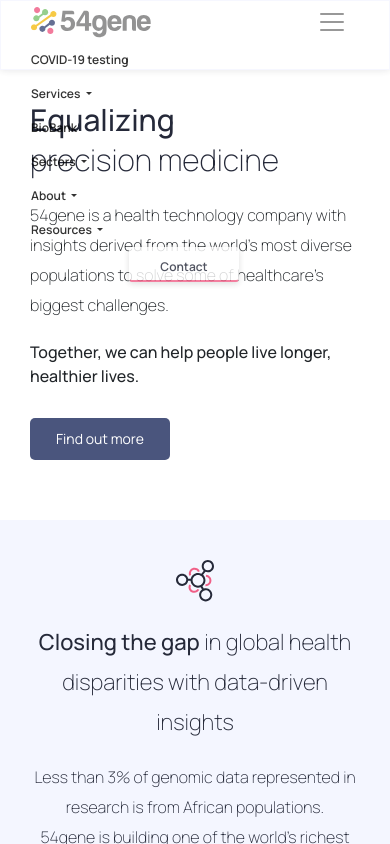
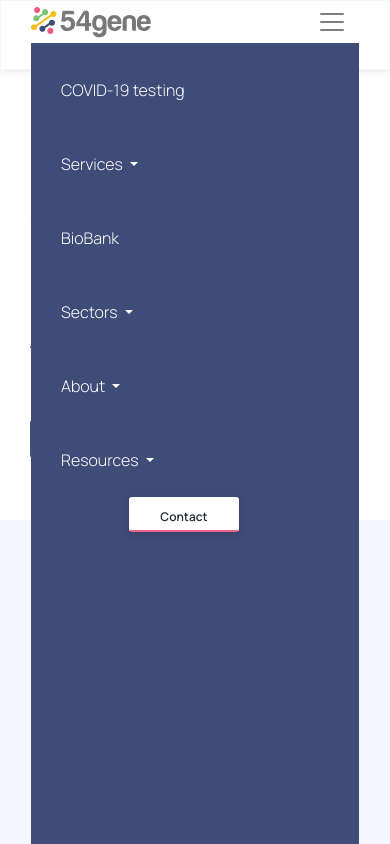
Before and after one commit to chidi-54gene/website, a plain HTML site: page index.html in a window 390 px wide. Both pictures are taken after a click on the button 332 px from the left and 35 px from the top of the page. Shown: the top 844 px of the page. Drawn offline with nearby package versions, Linux system fonts and the light colour scheme.

```diff
--- a/css/main.css
+++ b/css/main.css
@@ -693,6 +693,39 @@
         overflow-x: hidden !important;
     }
 
+    #hide-mobile{
+        display: none;
+    }
+
+    .navbar-collapse {
+        background: #3f4c78;
+    }
+
+    nav.navbar.navbar-expand-lg.navbar-light.bg-light {
+
+        opacity: inherit;
+
+    }
+
+    .navbar-nav {
+        display: -ms-flexbox;
+        display: flex;
+        -ms-flex-direction: column;
+        flex-direction: column;
+        padding: 10px 30px;
+        margin-bottom: 0;
+        list-style: none;
+        height: 100vh;
+    }
+
+    .nav-link {
+        color: #fff !important;
+        padding: 10px 0 !important;
+        margin: 15px 0px;
+        font-size: 16px;
+        font-weight: 300;
+    }
+
     .navbar-light .navbar-toggler {
         color: rgba(0,0,0,.5);
         border: none;
--- a/index.html
+++ b/index.html
@@ -30,6 +30,7 @@
     <body>
         <!-- Nav starts -->
         <nav class="navbar navbar-expand-lg navbar-light bg-light">
+
             <a class="navbar-brand" href="#">
                 <img src="./assets/img/54gene-logo.svg" class="img-responsive logo" alt="">
             </a>
@@ -38,7 +39,7 @@
             </button>
 
             <div class="collapse navbar-collapse" id="navbarSupportedContent">
-              <ul class="navbar-nav mr-auto">
+              <ul class="navbar-nav">
 
 
                 <li class="nav-item active">
@@ -104,6 +105,7 @@
               </ul>
           </nav>
           <!-- Nav ends -->
+
 
           <section class="landing-hero global-padding">
             <div class="container">
```
